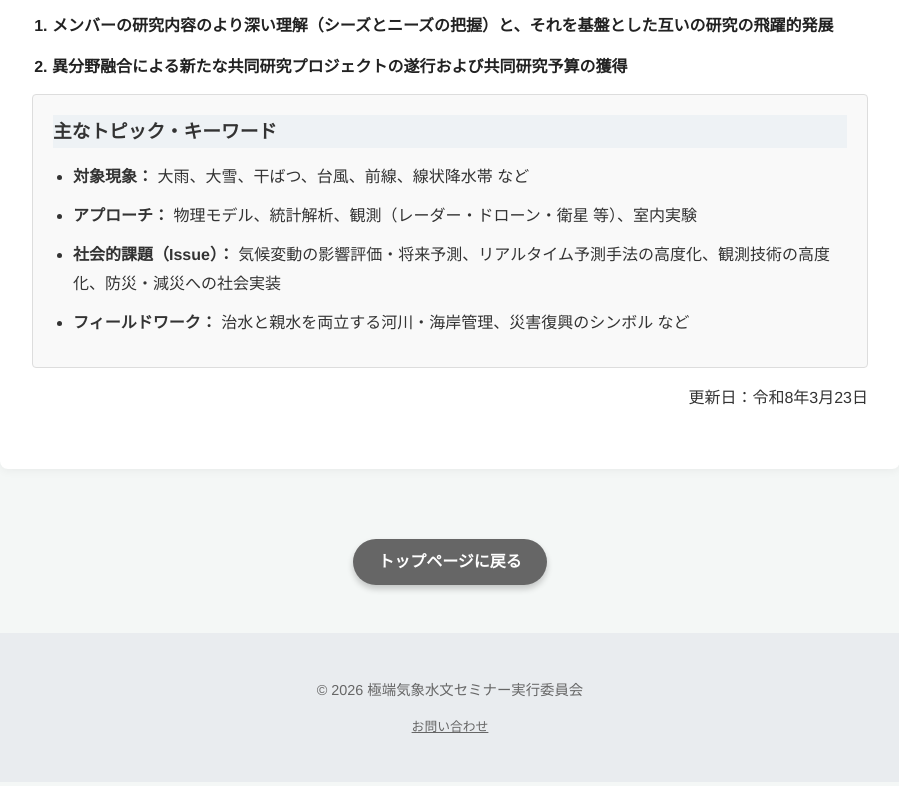
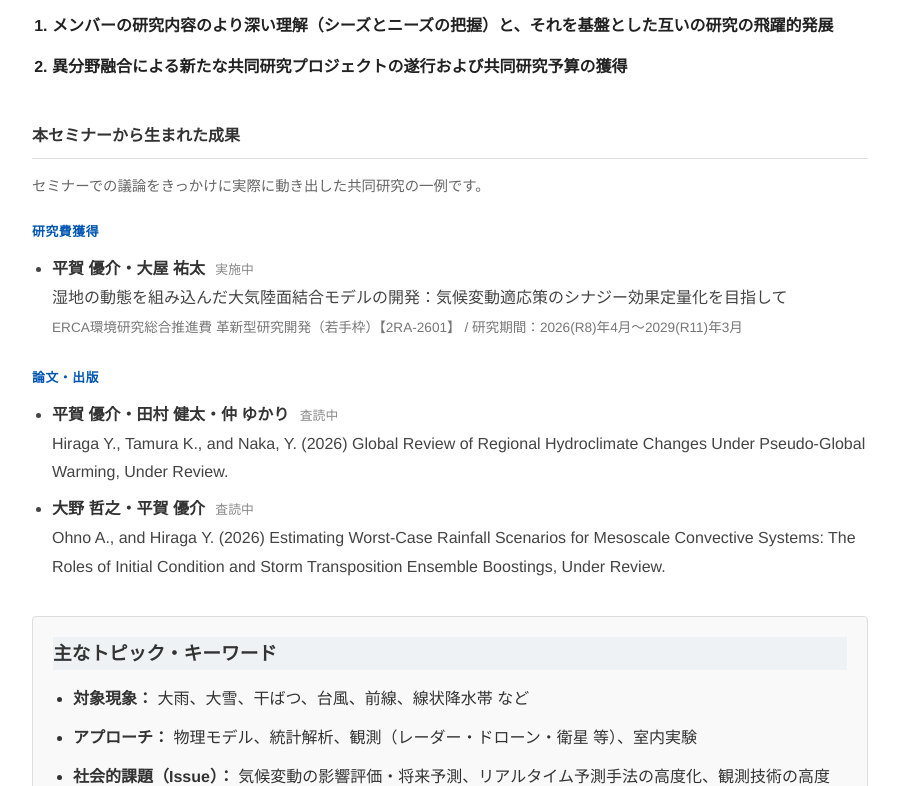
Before and after one commit to yutaohya/SHEs, a plain HTML site: page pages/about.html in a window 1280 px wide. Shown: the part 680-1466 px from the top of the page, without its empty margins (190-1089 px from the left). Drawn offline with Linux system fonts and the light colour scheme.

Commit message:
Add files via upload

```diff
--- a/pages/about.html
+++ b/pages/about.html
@@ -79,6 +79,62 @@
         .keyword-list li {
             margin-bottom: 10px;
         }
+
+        /* 本セミナーから生まれた成果 */
+        .achievement-box {
+            margin-top: 40px;
+            margin-bottom: 30px;
+        }
+        .achievement-box h4 {
+            margin-top: 0;
+            margin-bottom: 15px;
+            padding-bottom: 8px;
+            font-size: 1rem;
+            font-weight: bold;
+            color: #333;
+            border-bottom: 1px solid #ddd;
+        }
+        .achievement-box > p {
+            margin-bottom: 20px !important;
+            font-size: 0.9rem;
+            color: #666;
+        }
+        .achievement-group {
+            margin-bottom: 20px;
+        }
+        .achievement-group:last-child {
+            margin-bottom: 0;
+        }
+        .achievement-group h5 {
+            margin: 0 0 8px;
+            font-size: 0.8rem;
+            font-weight: bold;
+            letter-spacing: 0.05em;
+            color: #0056b3;
+            text-transform: uppercase;
+        }
+        .achievement-list {
+            list-style: disc;
+            margin: 0;
+            padding-left: 20px;
+        }
+        .achievement-item {
+            padding: 4px 0;
+            color: #444;
+        }
+        .achievement-members {
+            font-weight: bold;
+            color: #333;
+        }
+        .achievement-status {
+            font-size: 0.8rem;
+            color: #888;
+            margin-left: 6px;
+        }
+        .achievement-detail {
+            font-size: 0.85rem;
+            color: #777;
+        }
     </style>
 </head>
 <body>
@@ -144,6 +200,41 @@
                 </ol>
 <!--            </div> -->
 
+            <div class="achievement-box">
+                <h4>本セミナーから生まれた成果</h4>
+                <p>セミナーでの議論をきっかけに実際に動き出した共同研究の一例です。</p>
+
+                <div class="achievement-group">
+                    <h5>研究費獲得</h5>
+                    <ul class="achievement-list">
+                        <li class="achievement-item">
+                            <span class="achievement-members">平賀 優介・大屋 祐太</span>
+                            <span class="achievement-status">実施中</span><br>
+                            湿地の動態を組み込んだ大気陸面結合モデルの開発：気候変動適応策のシナジー効果定量化を目指して<br>
+                            <span class="achievement-detail">ERCA環境研究総合推進費 革新型研究開発（若手枠）【2RA-2601】 / 研究期間：2026(R8)年4月～2029(R11)年3月</span>
+                        </li>
+                    </ul>
+                </div>
+
+                <div class="achievement-group">
+                    <h5>論文・出版</h5>
+                    <ul class="achievement-list">
+                        <li class="achievement-item">
+                            <span class="achievement-members">平賀 優介・田村 健太・仲 ゆかり</span>
+                            <span class="achievement-status">査読中</span>
+			    <br>
+                            Hiraga Y., Tamura K., and Naka, Y. (2026) Global Review of Regional Hydroclimate Changes Under Pseudo-Global Warming, Under Review.<br>
+                        </li>
+                        <li class="achievement-item">
+                            <span class="achievement-members">大野 哲之・平賀 優介</span>
+                            <span class="achievement-status">査読中</span>
+			    <br>
+                            Ohno A., and Hiraga Y. (2026) Estimating Worst-Case Rainfall Scenarios for Mesoscale Convective Systems: The Roles of Initial Condition and Storm Transposition Ensemble Boostings, Under Review.<br>
+                        </li>
+                    </ul>
+                </div>
+            </div>
+
             <div class="keyword-list">
                 <h3>主なトピック・キーワード</h3>
                 <ul>
```
